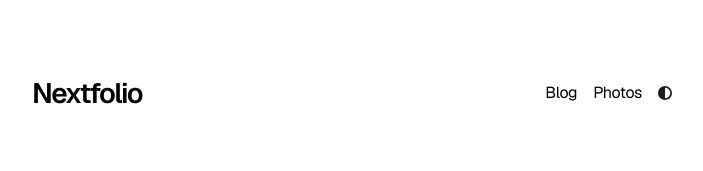
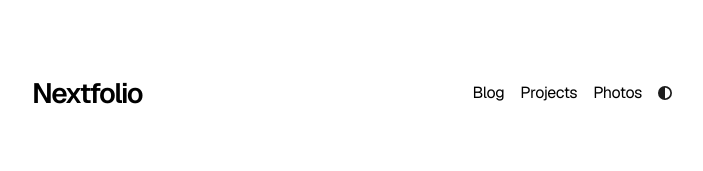
Before and after one commit to 1msirius/Nextfolio, a Next.js app: page / in a window 1280 px wide. Shown: the top 171 px of the page, without its empty margins (288-991 px from the left). Built offline with nearby package versions, Linux system fonts and the light colour scheme.

Commit message:
Add projects to navbar

```diff
--- a/app/components/nav.tsx
+++ b/app/components/nav.tsx
@@ -3,6 +3,7 @@ import { ThemeSwitch } from "./theme-switch";
 
 const navItems = {
   "/blog": { name: "Blog" },
+  "/projects": { name: "Projects" },
   "/photos": { name: "Photos" },
 };
 
```
